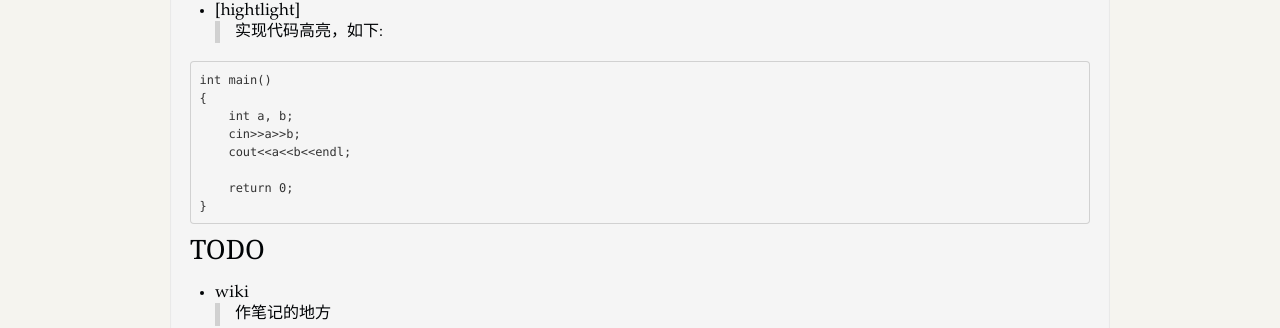
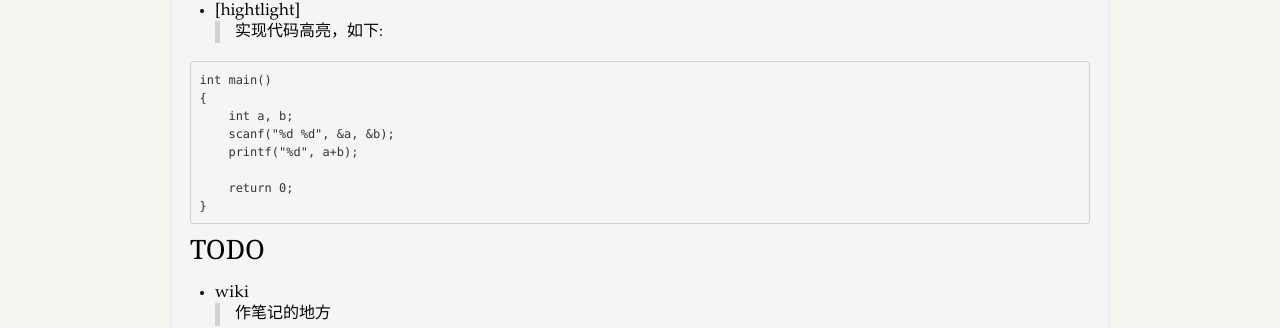
Before and after one commit to wengsht/wengsht.github.com, a Jekyll site: the page built from _posts/2012-4-18-test.md, in a window 1280 px wide and 900 px high, scrolled down 770 px. Shown: the part 133-461 px from the top of the window. Built offline with Jekyll 4.4.1, drawn with Linux system fonts in a browser that asks for light colours; nearby versions of some CDN libraries; comment, search, counter and statistics services are not loaded.

Commit message:
version 1.1

```diff
--- a/_posts/2012-4-18-test.md
+++ b/_posts/2012-4-18-test.md
@@ -36,12 +36,12 @@ type: post
 * [hightlight]
  > 实现代码高亮，如下:
 
-{% highlight c++ lineos %}
+{% highlight c lineos %}
 int main()
 {
     int a, b;
-    cin>>a>>b;
-    cout<<a<<b<<endl;
+    scanf("%d %d", &a, &b);
+    printf("%d", a+b);
 
     return 0;
 }
```
